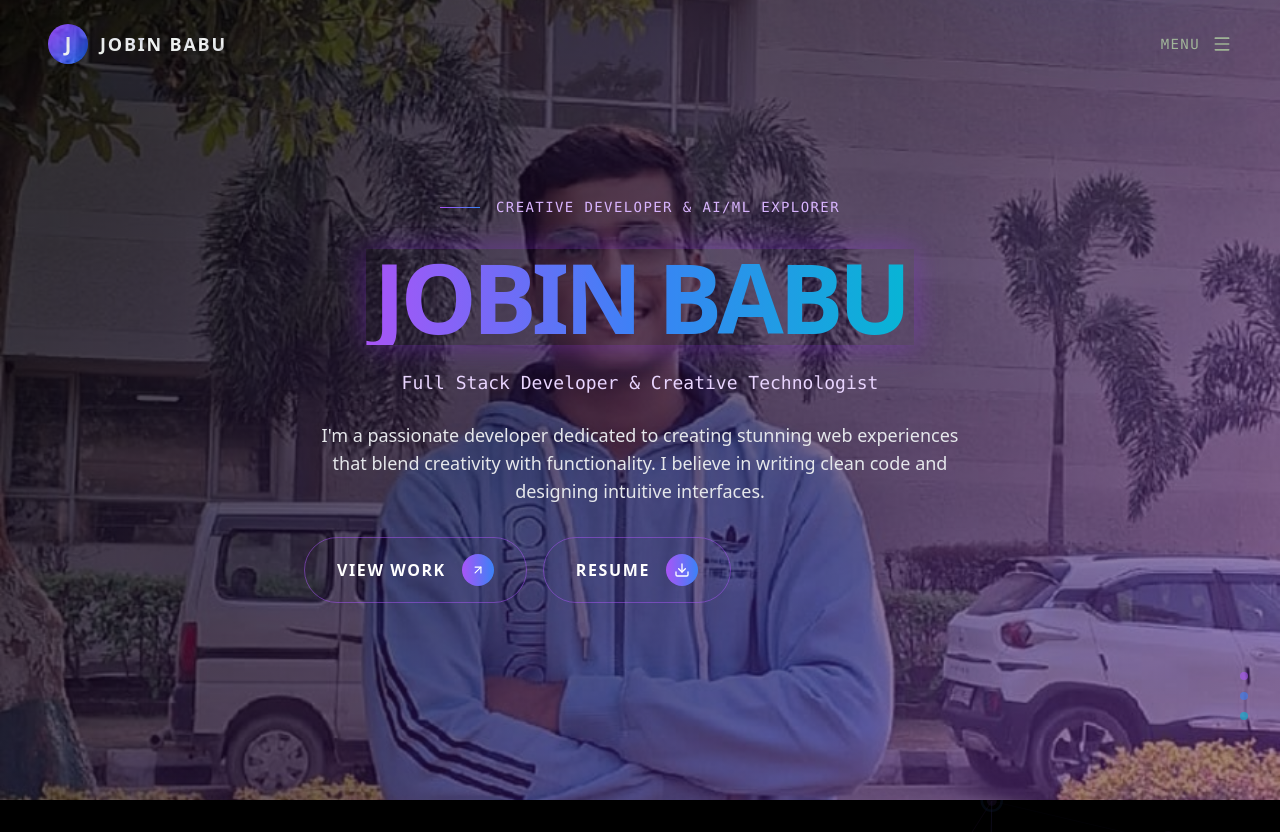
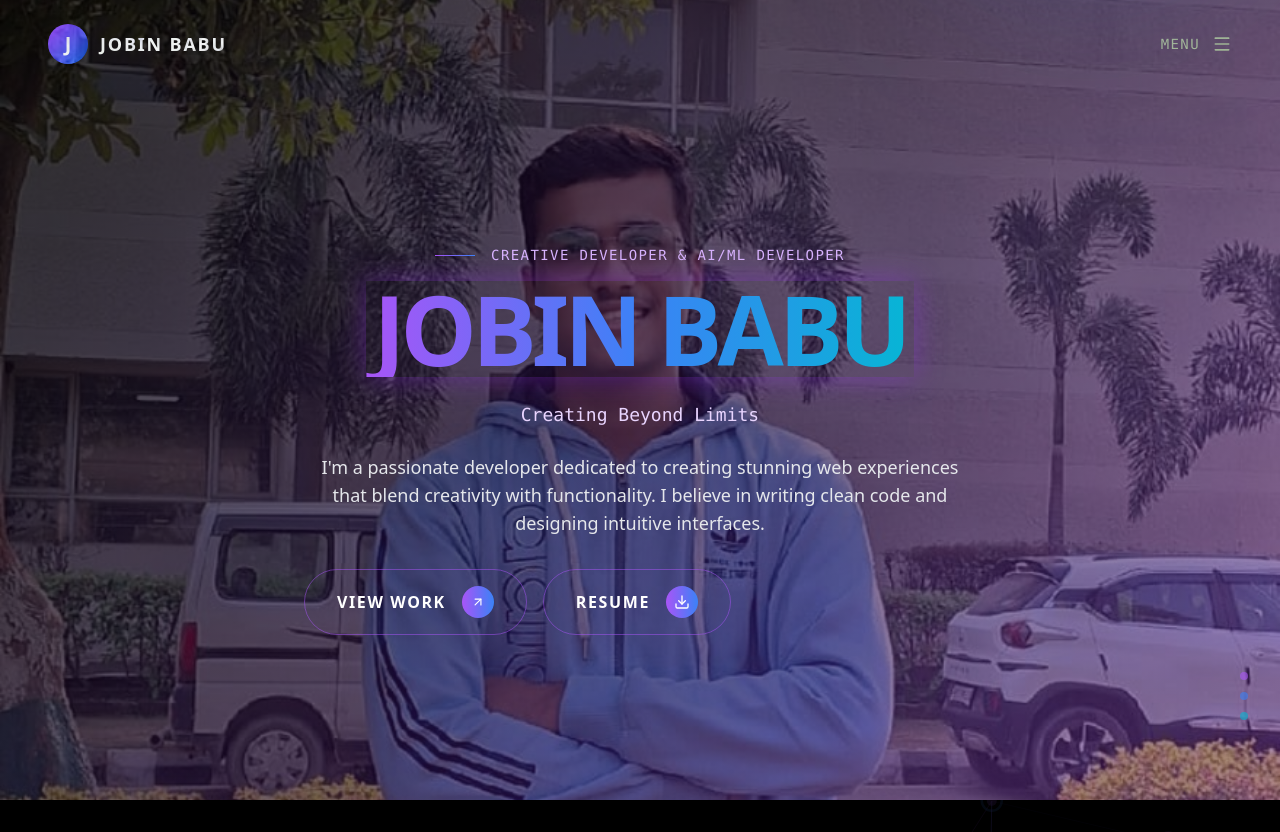
Before and after one commit to jobitech/portfoliomy, a React (Vite) app: page / in a window 1280 px wide. Shown: the top 832 px of the page. Built offline with nearby package versions, Linux system fonts and the light colour scheme; no server answers.

Commit message:
Adjust hero layout - shift text down to show face better, add subtitle above name, update text

```diff
--- a/src/components/Hero.jsx
+++ b/src/components/Hero.jsx
@@ -72,7 +72,7 @@ const Hero = () => {
       `}</style>
 
       <section
-        className="min-h-screen flex flex-col justify-center items-center px-4 sm:px-8 md:px-12 pt-20 pb-20 relative z-10 overflow-hidden"
+        className="min-h-screen flex flex-col justify-center items-center px-4 sm:px-8 md:px-12 pt-40 pb-20 relative z-10 overflow-hidden"
         style={{
           backgroundImage: `linear-gradient(135deg, rgba(0,0,0,0.8) 0%, rgba(88,28,135,0.5) 100%), url('${profileImage}')`,
           backgroundSize: 'cover',
@@ -87,9 +87,9 @@ const Hero = () => {
         </div>
 
         <div className="max-w-3xl relative z-20 text-center">
-          <div className="mb-8 flex items-center gap-4 justify-center">
+          <div className="mb-4 flex items-center gap-4 justify-center">
             <span className="h-px bg-gradient-to-r from-purple-500 to-blue-500 animate-line" style={{width: '40px'}}></span>
-            <span className="font-mono text-purple-300 uppercase tracking-widest text-xs sm:text-sm animate-fade-in-up" style={{animation: 'fadeInUp 0.8s ease-out 0.2s forwards', opacity: 0}}>Creative Developer & AI/ML Explorer</span>
+            <span className="font-mono text-purple-300 uppercase tracking-widest text-xs sm:text-sm animate-fade-in-up" style={{animation: 'fadeInUp 0.8s ease-out 0.2s forwards', opacity: 0}}>Creative Developer & AI/ML Developer</span>
           </div>
 
           <h1 className="text-5xl sm:text-6xl md:text-7xl lg:text-8xl font-black tracking-tighter leading-tight mb-6 text-white animate-scale-in" style={{animation: 'scaleIn 0.8s ease-out 0.3s forwards', opacity: 0}}>
@@ -97,7 +97,7 @@ const Hero = () => {
           </h1>
 
           <p className="text-sm sm:text-base md:text-lg text-purple-200 font-mono mb-6 animate-fade-in-up" style={{animation: 'fadeInUp 0.8s ease-out 0.4s forwards', opacity: 0}}>
-            {heroContent.sub_text}
+            Creating Beyond Limits
           </p>
 
           <p className="max-w-2xl mx-auto text-sm sm:text-base md:text-lg text-gray-200 leading-relaxed mb-8 animate-fade-in-up" style={{animation: 'fadeInUp 0.8s ease-out 0.5s forwards', opacity: 0}}>
```
